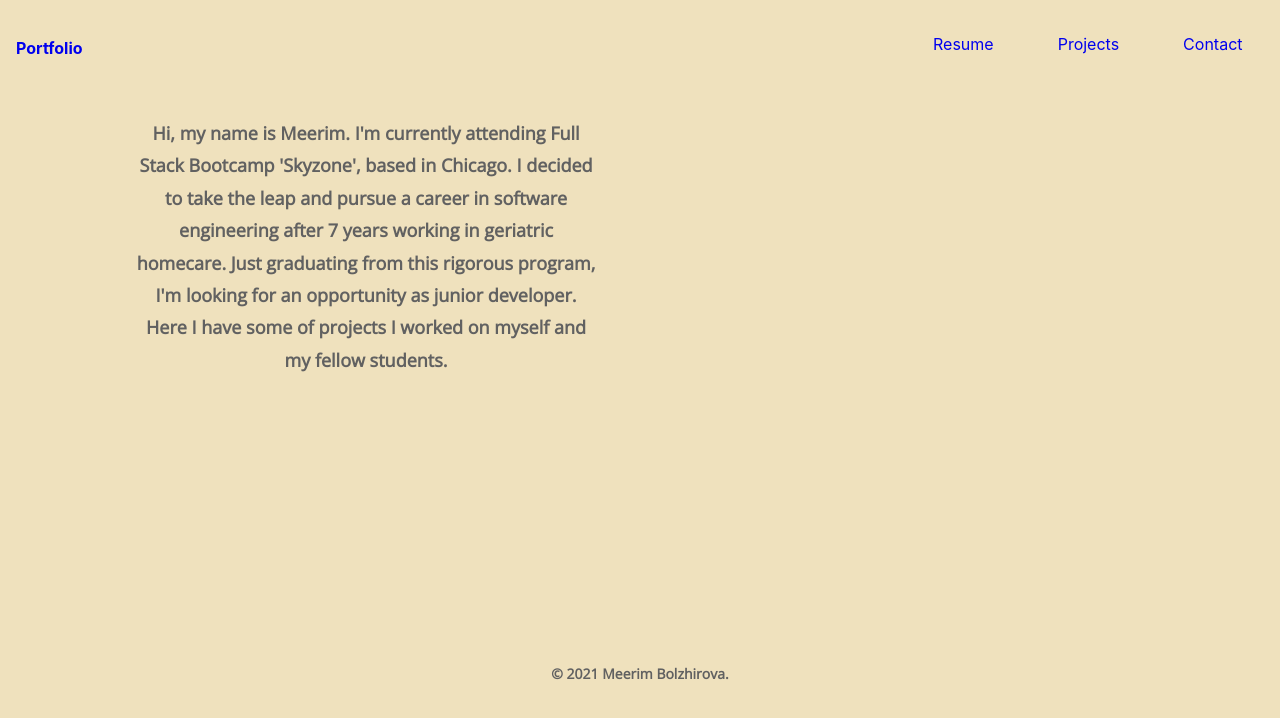
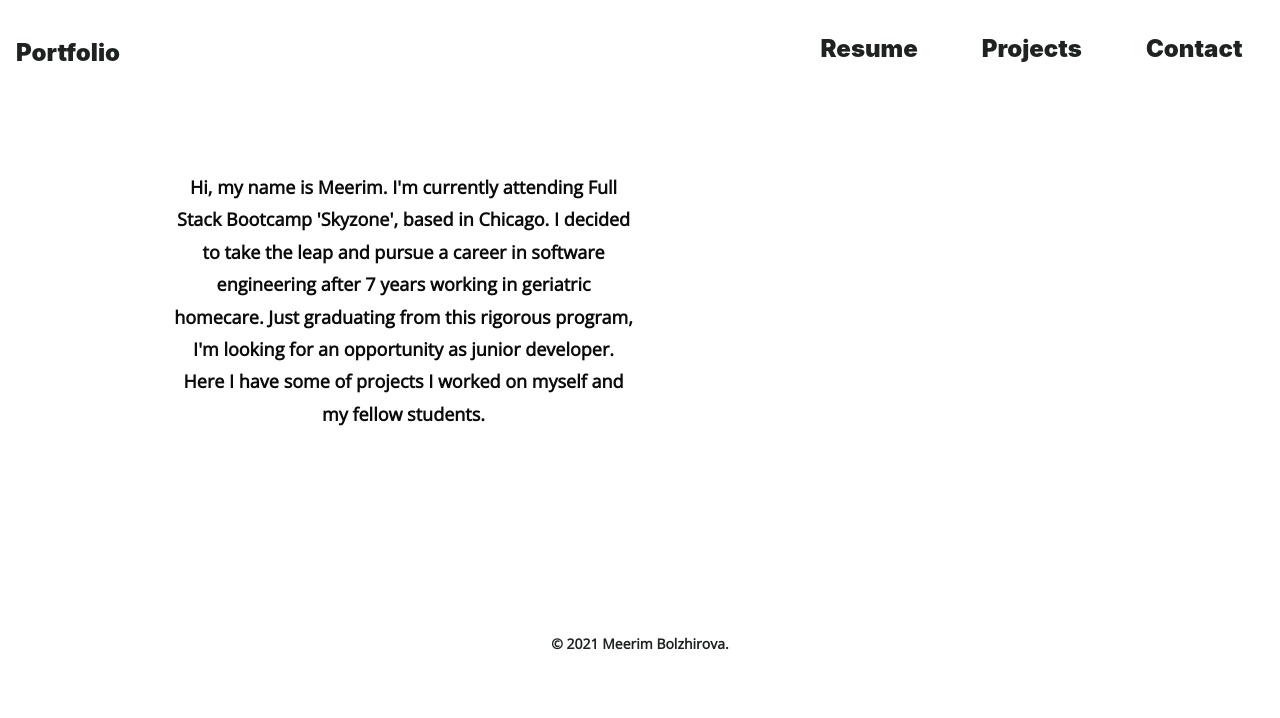
Before and after one commit to Meka88/myPortfolio, a React (Create React App) app: page / in a window 1280 px wide. Shown: the top 718 px of the page. Built offline with nearby package versions, Linux system fonts and the light colour scheme.

Commit message:
style changes. added links to projects

```diff
--- a/src/App.js
+++ b/src/App.js
@@ -27,7 +27,7 @@ function App() {
         <Route path="/resume" component={Resume} />
       </Switch>
       </body>
-      < Footer />
+      <Footer />
 
       </div>
     </Router>
--- a/src/components/Footer.js
+++ b/src/components/Footer.js
@@ -1,4 +1,5 @@
 import React from 'react';
+import './styles/footer.css';
 
 export default function Footer() {
     return(
--- a/src/components/styles/footer.css
+++ b/src/components/styles/footer.css
@@ -3,7 +3,11 @@
     left: 0;
     bottom: 0;
     width: 100%;
-    background-color: #bdcbef;
+
     text-align: center;
     height: 2.5rem;
 }
+.copyright{
+    color:rgb(30, 34, 33);
+    font-weight: bold;
+}
--- a/src/components/styles/main.css
+++ b/src/components/styles/main.css
@@ -6,11 +6,13 @@
 }
 .col-sm-6 {
     padding-left: 35px;
-    padding-top: 30px;
+    padding-top: 75px;
     font-family: 'Open Sans', sans-serif;
     font-size: 18px;
     line-height: 1.5;
-    color: rgb(97,97,97);
+    /* color: rgb(97,97,97); */
+    color: rgb(12, 10, 10);
     font-weight: bolder;
     line-height: 1.8;
+    padding-bottom: 76px;
 }
--- a/src/components/styles/navbar.css
+++ b/src/components/styles/navbar.css
@@ -13,9 +13,12 @@ a {
     text-align: center;
     padding: 14px 16px;
     text-decoration: none;
+    color:rgb(30, 34, 33);
+    font-weight: bolder;
+    font-size: 24px;
 }
 li a:hover {
-    background-color: #bcdbef;
+    background-color: #965888;
 }
 h4 {
     float: left;
--- a/src/index.css
+++ b/src/index.css
@@ -1,5 +1,6 @@
 body {
-  background-color: #EFE1BD;
+  /* background-color: #EFE1BD; */
+  background-color: white;
   margin: 0;
   font-family: -apple-system, BlinkMacSystemFont, 'Segoe UI', 'Roboto', 'Oxygen',
     'Ubuntu', 'Cantarell', 'Fira Sans', 'Droid Sans', 'Helvetica Neue',
--- a/src/pages/Projects.js
+++ b/src/pages/Projects.js
@@ -8,20 +8,26 @@ export default function Projects() {
     return(
         <div className="gallery-grid">
             <figure className="galery-frame">
-                <img className="gallery-img" src={chat} alt="chat"/>
+                <a href="https://github.com/Meka88/chat-it-out">
+                <img className="gallery-img" src={chat} alt="chat" />
                 <figcaption>Chat-it-out</figcaption>
+                </a>
                 <p>Chatroom created with socket.io library. It is a real-time, bidirectional
                     and event-based communication
                     between client side and the server. </p>
             </figure>
             <figure className="galery-frame">
+                <a href="https://github.com/Meka88/chicago_tours">
                 <img className="gallery-img" src={chicagotour} alt="tour"/>
                 <figcaption>Chicago Tour</figcaption>
+                </a>
                 <p>A website about famous places in Chicago to explore. Created using React.js.</p>
             </figure>
             <figure className="galery-frame">
+                <a href="https://github.com/Meka88/Bookworms">
                 <img className="gallery-img" src={bookworms} alt="bookworms"/>
                 <figcaption>Bookworms</figcaption>
+                </a>
                 <p>Book review website for chance to write about your favorite books and share your view.
                     Created using Node.js server with storing data on MongoDB.
                 </p>
--- a/src/pages/styles/contact.css
+++ b/src/pages/styles/contact.css
@@ -5,11 +5,11 @@ a.social{
     margin: 0.1rem;
     transition: transfrom 250ms;
     display: inline-block;
-    padding-bottom: 180px;
+    padding-bottom: 190px;
     padding-top: 50px;
 }
 a.social:hover {
-    transform: translateY(-2px);
+    transform: translateY(-4px);
 }
 a.linkedIn {
     color: #007bb6;
@@ -20,7 +20,9 @@ a.github {
 h2 {
    text-align: center;
    font-size: 25px;
+   color: rgb(8, 8, 8);
 }
 h3 {
     text-align: center;
+    color: rgb(7, 7, 7);
 }
--- a/src/pages/styles/projects.css
+++ b/src/pages/styles/projects.css
@@ -6,7 +6,7 @@
     justify-items: center;
     margin: 0;
     padding: 0;
-    padding-bottom: 80px;
+    padding-bottom: 100px;
 }
 
 .gallery-frame {
@@ -31,12 +31,12 @@
 figcaption {
     font-size: 20px;
     font-weight: bold;
-
+    color:rgb(57, 69, 73);
 }
 p {
     font-size: 14px;
     font-family: 'Open Sans', sans-serif;
     line-height: 1.8;
-    color: rgb(97, 97, 97);
+    color: rgb(8, 8, 8);
     font-weight: bolder;
 }
```
